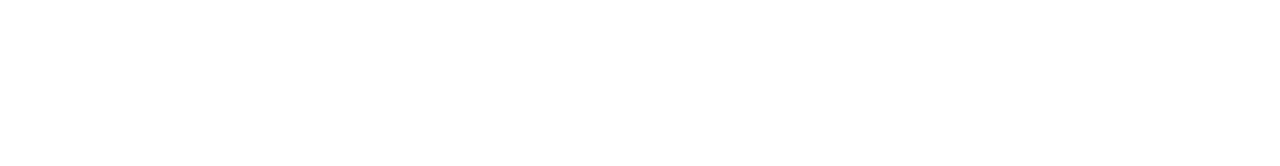
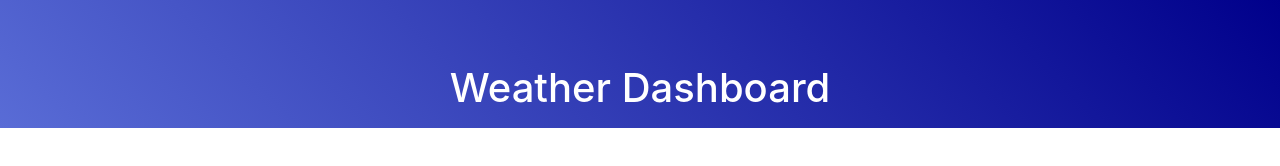
Before and after one commit to ChristopherPonzio/Weather-Dashboard, a plain HTML site: page index.html in a window 1280 px wide. Drawn offline with nearby package versions, Linux system fonts and the light colour scheme.

Commit message:
HTML template

```diff
--- a/index.html
+++ b/index.html
@@ -4,14 +4,16 @@
   <meta charset="UTF-8">
   <meta http-equiv="X-UA-Compatible" content="IE=edge">
   <meta name="viewport" content="width=device-width, initial-scale=1.0">
-  <link
-      rel="stylesheet"
-      href="https://stackpath.bootstrapcdn.com/bootstrap/4.3.1/css/bootstrap.min.css"
-    />
-    <link rel="stylesheet" href="style.css" />
+  <link rel="stylesheet" href="https://stackpath.bootstrapcdn.com/bootstrap/4.3.1/css/bootstrap.min.css"/>
+  <link rel="stylesheet" href="style.css" />
   <title>Weather Dashboard | Home</title>
 </head>
 <body>
+  <div class="jumbotron jumbotron-fluid">
+    <div class="container">
+      <h1 class="display-8">Weather Dashboard</h1>
+    </div>
+  </div>
 
   <script src="https://cdnjs.cloudflare.com/ajax/libs/jquery/3.2.1/jquery.min.js"></script>
   <script src="https://cdnjs.cloudflare.com/ajax/libs/moment.js/2.24.0/moment.min.js"></script>
--- a/style.css
+++ b/style.css
@@ -0,0 +1,6 @@
+.jumbotron {
+    height: 10px;
+    text-align:center;
+    background-image:linear-gradient(45deg,rgb(89, 108, 214) 0%, darkblue 100%);
+    color: white;
+}
```
